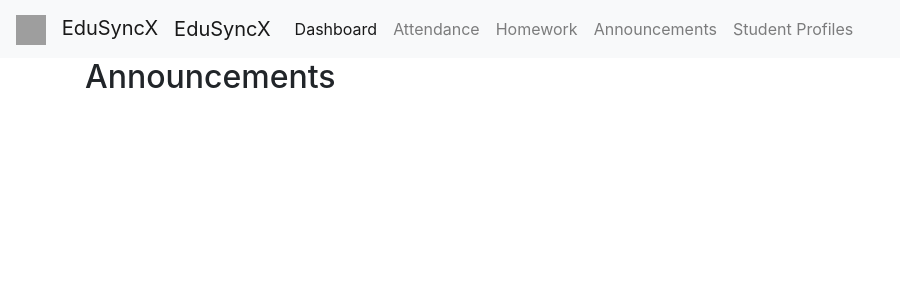
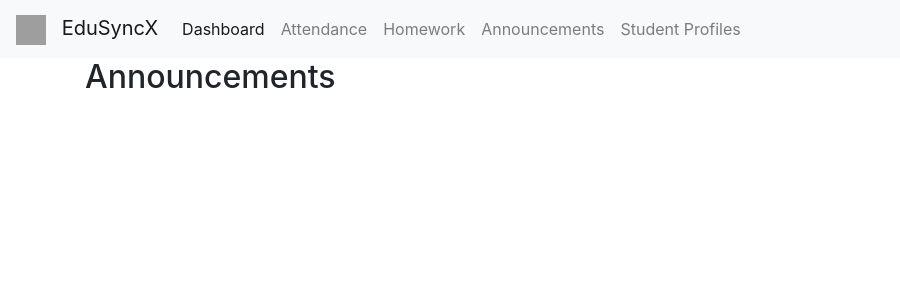
Before and after one commit to BloodNova001/Nanobots, a Django app: page /announcements/ in a window 1280 px wide. Shown: the top 300 px of the page, without its empty margins (0-900 px from the left). Run offline with Django 5.2, Linux system fonts and the light colour scheme; data that the repository does not hold is empty; some libraries are stand-ins or nearby versions; grey boxes are pictures that could not be loaded.

Commit message:
Update base.html

```diff
--- a/EduSyncX/templates/base.html
+++ b/EduSyncX/templates/base.html
@@ -1,3 +1,5 @@
+{% load static %}
+
 <!DOCTYPE html>
 <html>
 <head>
@@ -9,10 +11,9 @@
 <body>
   <nav class="navbar navbar-expand-lg navbar-light bg-light">
     <a class="navbar-brand" href="{% url 'dashboard' %}">
-      <img src="iasdf.jpg" alt="EduSyncX" width="30" height="30" style="margin-right: 10px;">
+      <img src="{% static 'logo.jpg' %}" alt="EduSyncX" width="30" height="30" style="margin-right: 10px;">
       EduSyncX
     </a>
-    <a class="navbar-brand" href="{% url 'dashboard' %}">EduSyncX</a>
     <button class="navbar-toggler" type="button" data-toggle="collapse" data-target="#navbarSupportedContent" aria-controls="navbarSupportedContent" aria-expanded="false" aria-label="Toggle navigation">
       <span class="navbar-toggler-icon"></span>
     </button>
```
